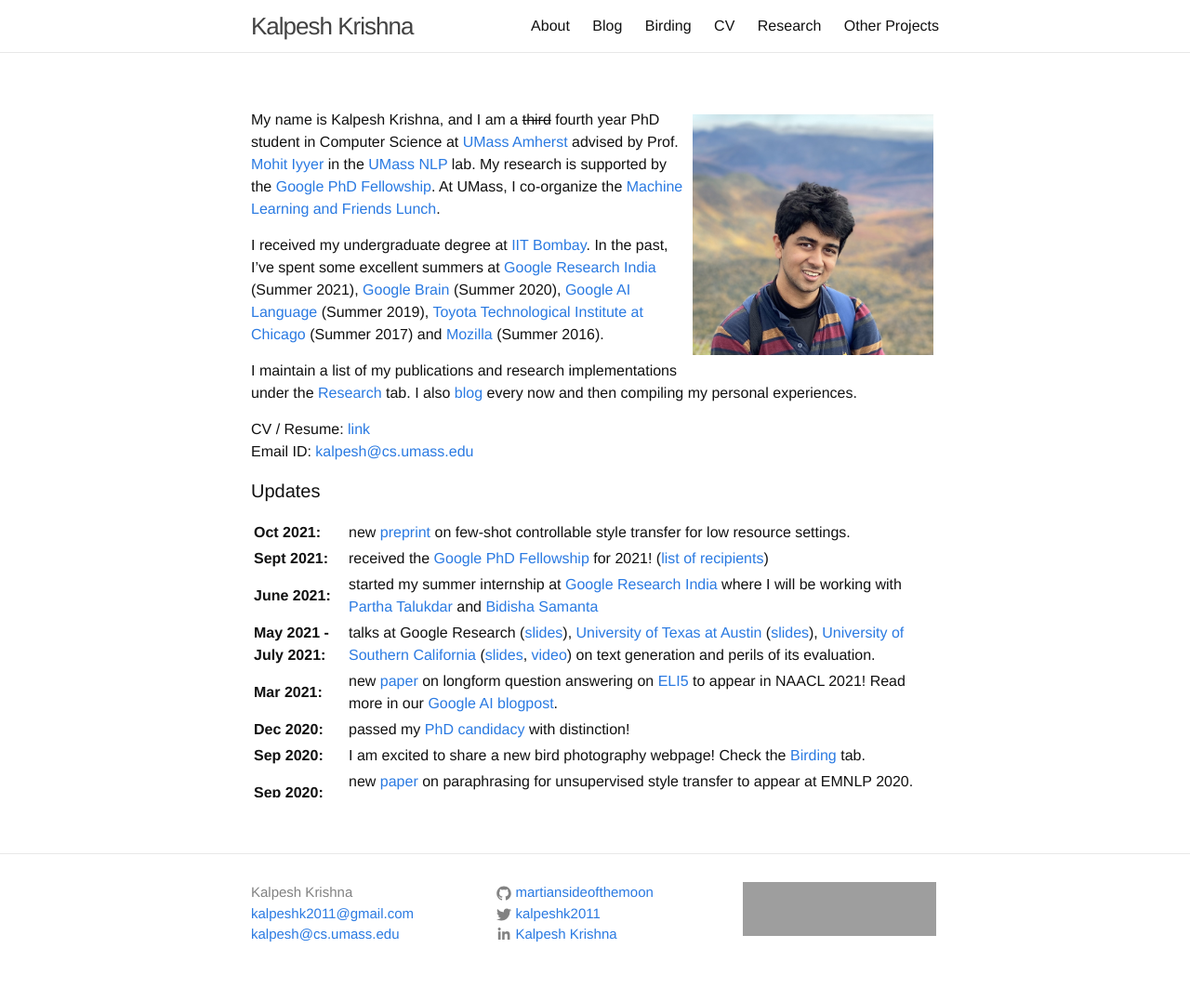
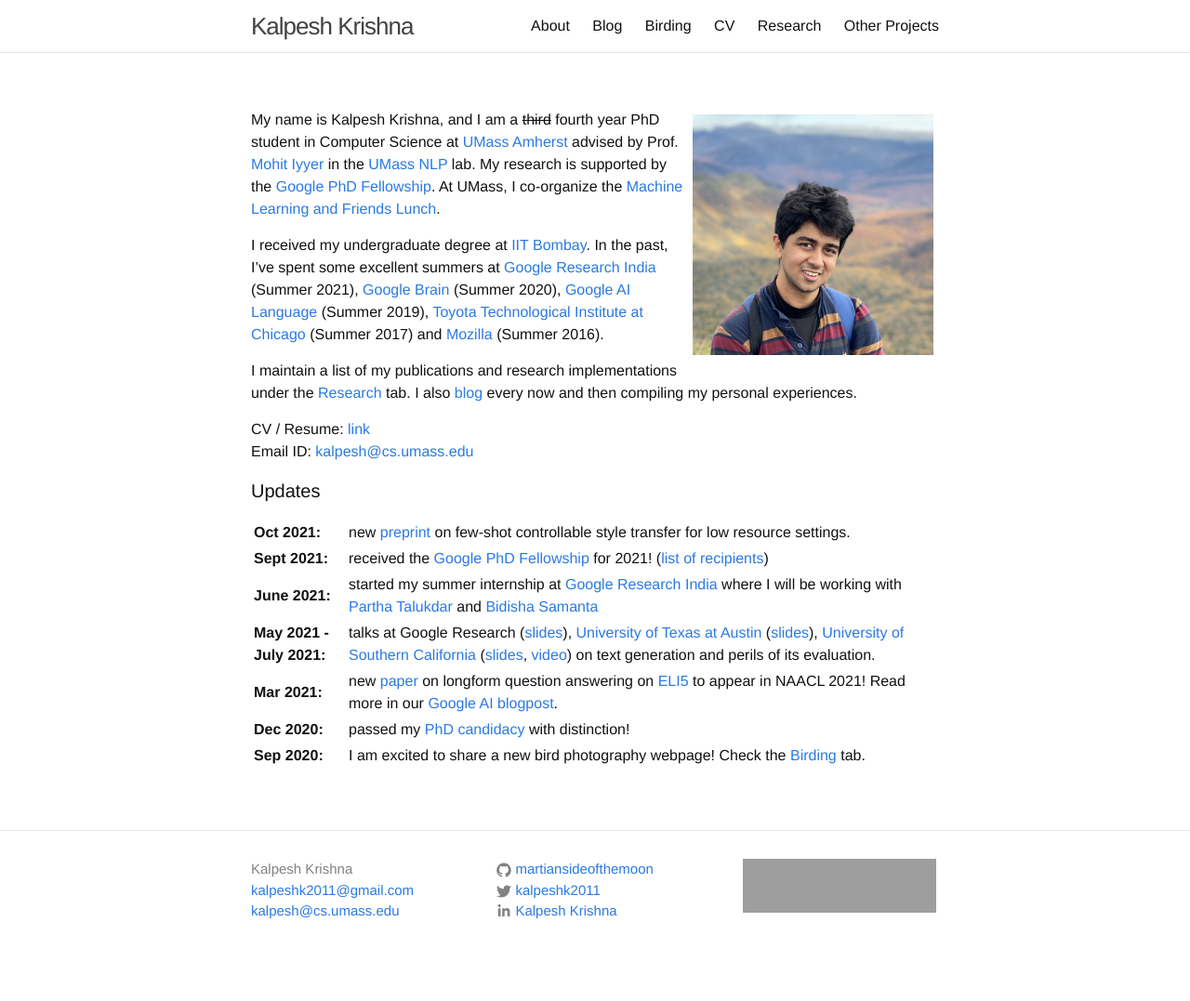
Before and after one commit to martiansideofthemoon/martiansideofthemoon.github.io, a Jekyll site: the page built from index.md, in a window 1280 px wide. Shown: the whole page at 93% size. Built offline with Jekyll 4.4.1, drawn with Linux system fonts in a browser that asks for light colours; comment, search, counter and statistics services are not loaded; after the commit the page ends 1052 px from its top, so only the background shows below that; grey boxes are pictures that could not be loaded.

Commit message:
Update index.md

```diff
--- a/index.md
+++ b/index.md
@@ -16,7 +16,7 @@ Email ID: [kalpesh@cs.umass.edu](mailto:kalpesh@cs.umass.edu)
 
 #### Updates
 
-<div style="height:300px;overflow:auto;">
+<div style="height:275px;overflow:auto;">
 <table>
 <col width="100px">
 <col width="630px">
```
